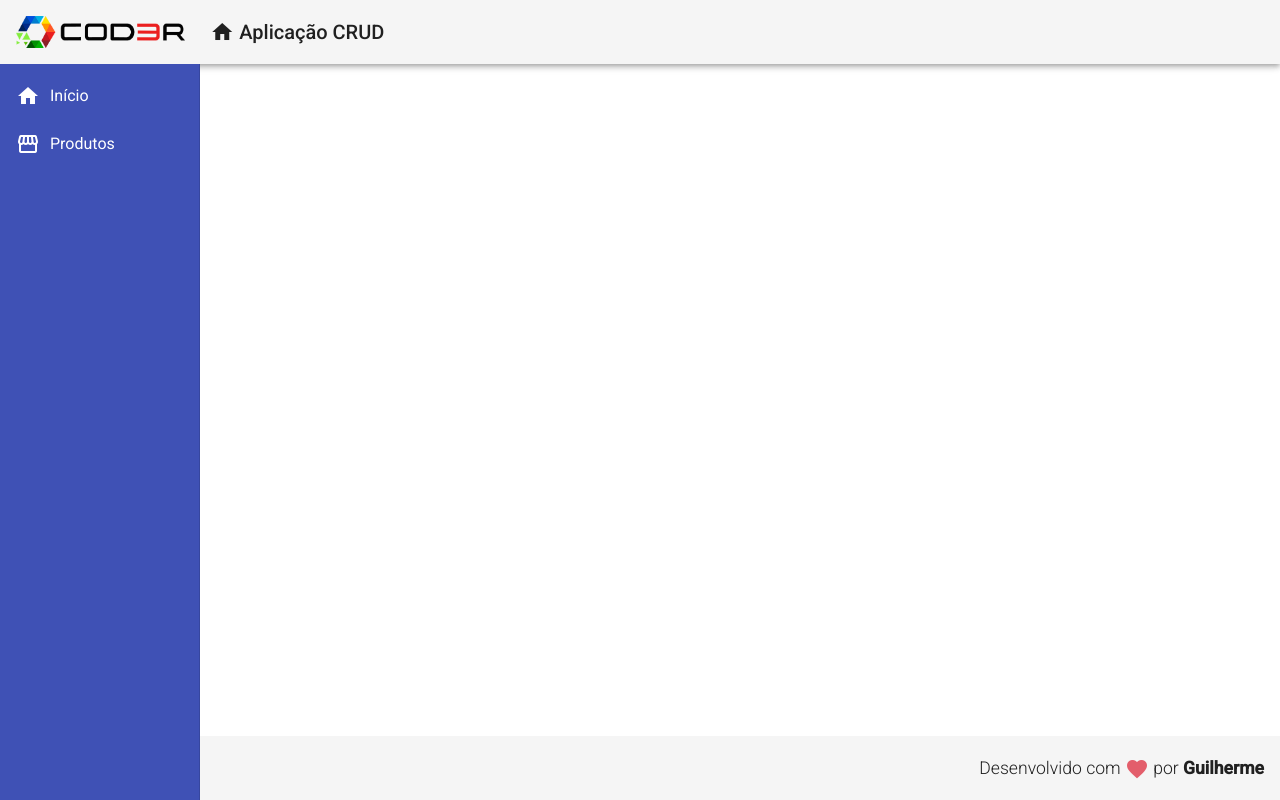
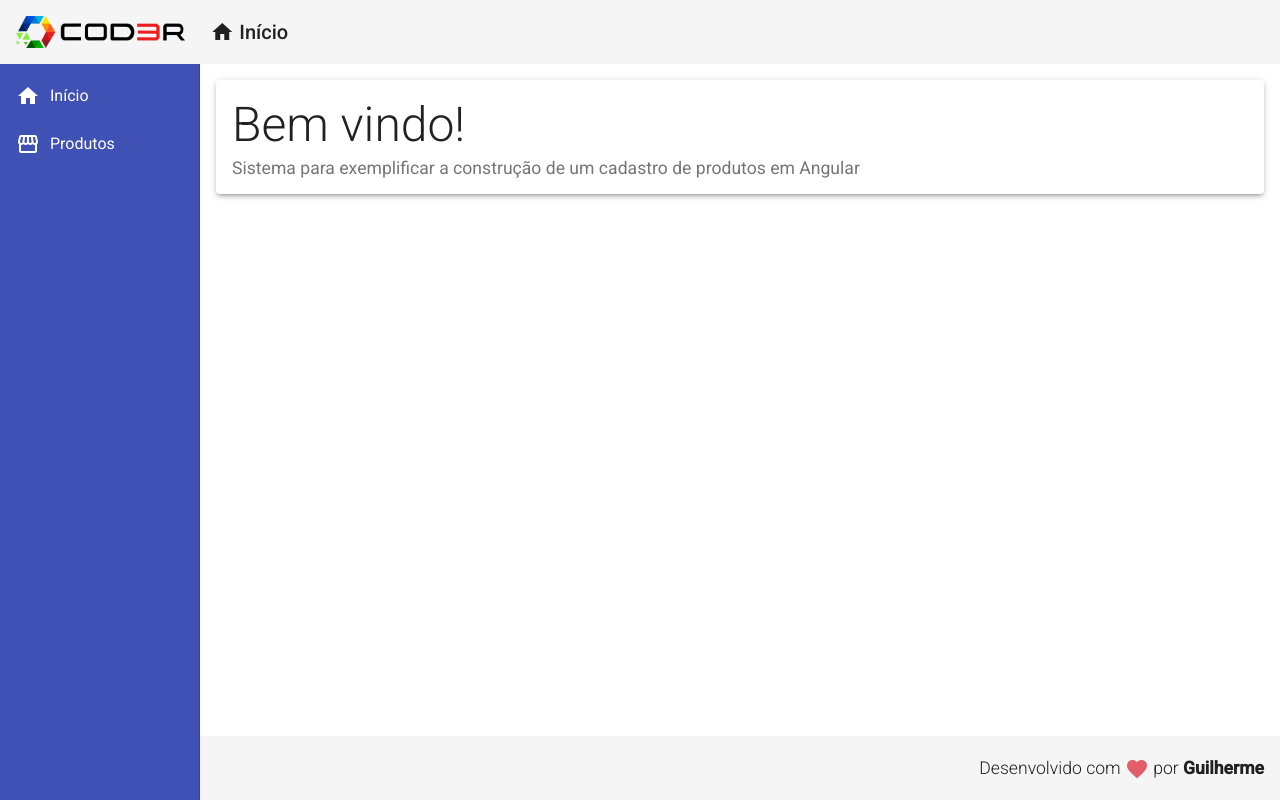
Before and after one commit to GuilhermeDGDEV/angular_crud, an Angular app in the folder frontend/: page / in a window 1280 px wide. Built offline with nearby package versions, Linux system fonts and the light colour scheme.

Commit message:
Home component

```diff
--- a/frontend/src/app/components/template/header/header.component.html
+++ b/frontend/src/app/components/template/header/header.component.html
@@ -7,7 +7,7 @@
     <span class="title-group">
         <a>
             <i class="material-icons">home</i>
-            Aplicação CRUD
+            Início
         </a>
     </span>
 </mat-toolbar>
--- a/frontend/src/app/components/template/nav/nav.component.css
+++ b/frontend/src/app/components/template/nav/nav.component.css
@@ -10,3 +10,8 @@
 .sidenav i {
     padding-right: 10px;
 }
+
+.content {
+    padding: 16px;
+    background-color: #FFF;
+}
--- a/frontend/src/app/components/template/nav/nav.component.html
+++ b/frontend/src/app/components/template/nav/nav.component.html
@@ -15,4 +15,8 @@
 
     </mat-sidenav>
 
+    <mat-sidenav-content class="content">
+        <app-home></app-home>
+    </mat-sidenav-content>
+
 </mat-sidenav-container>
--- /dev/null
+++ b/frontend/src/app/views/home/home.component.css
@@ -0,0 +1,9 @@
+.home .title {
+    font-size: 3rem;
+    font-weight: 300;
+    line-height: 1.2;
+}
+
+.home .subtitle {
+    font-size: 1.1rem;
+}
--- /dev/null
+++ b/frontend/src/app/views/home/home.component.html
@@ -0,0 +1,6 @@
+<mat-card class="home mat-elevation-z3">
+    <mat-card-title class="title">Bem vindo!</mat-card-title>
+    <mat-card-subtitle class="subtitle">
+        Sistema para exemplificar a construção de um cadastro de produtos em Angular
+    </mat-card-subtitle>
+</mat-card>
--- /dev/null
+++ b/frontend/src/app/views/home/home.component.ts
@@ -0,0 +1,15 @@
+import { Component, OnInit } from '@angular/core';
+
+@Component({
+  selector: 'app-home',
+  templateUrl: './home.component.html',
+  styleUrls: ['./home.component.css']
+})
+export class HomeComponent implements OnInit {
+
+  constructor() { }
+
+  ngOnInit(): void {
+  }
+
+}
```
Also changed, not shown: frontend/src/app/app.module.ts (+6 -2 lines).
